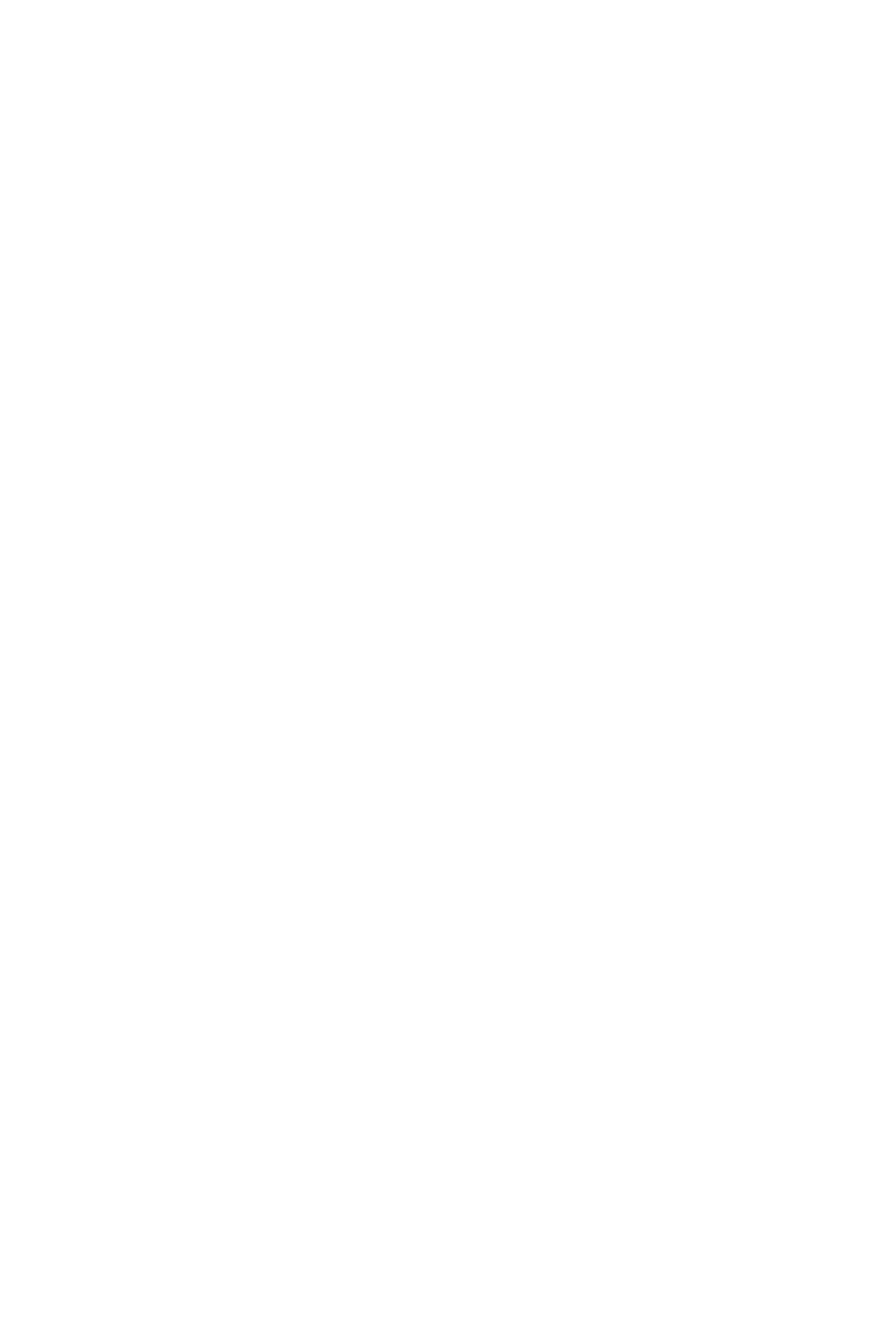
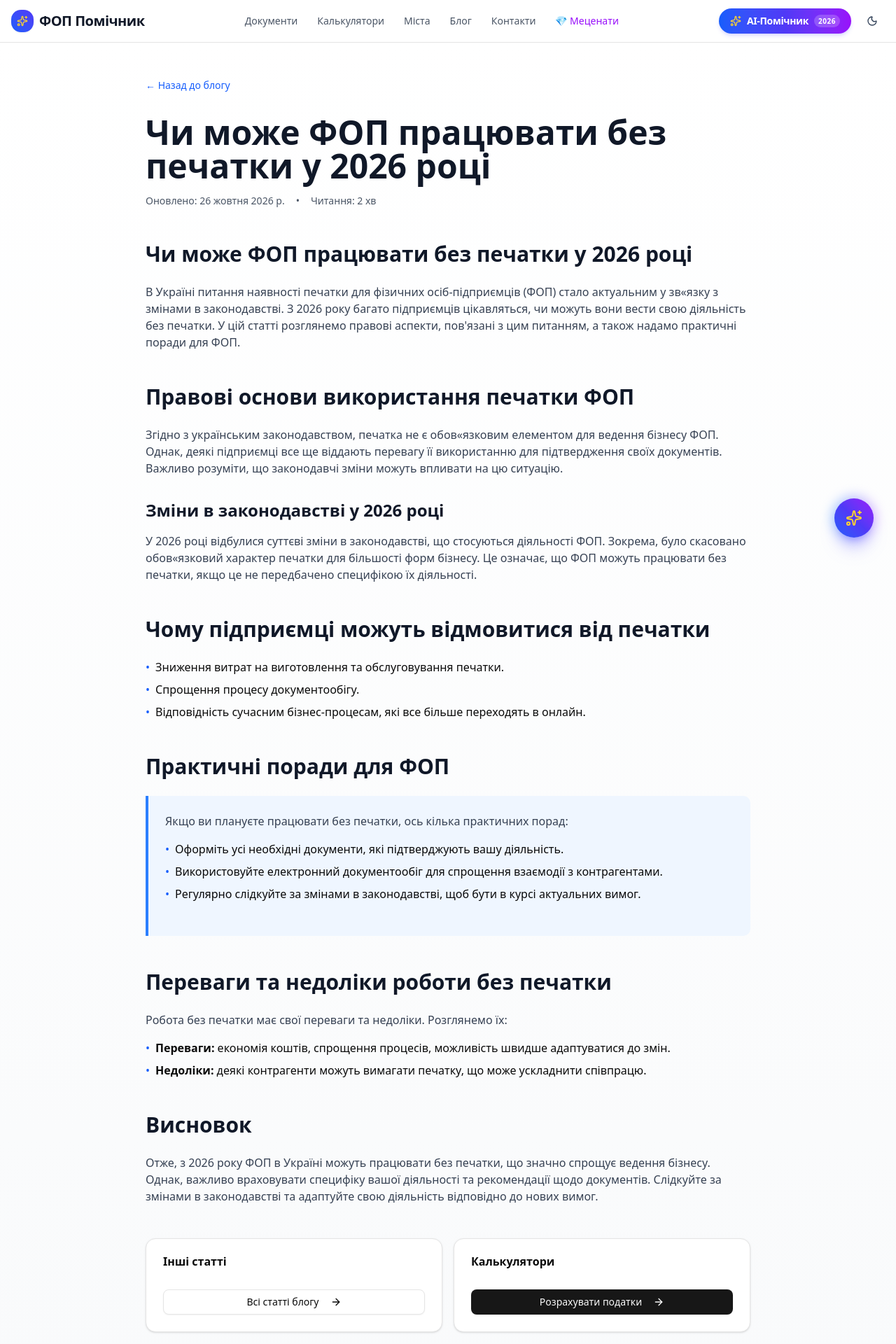
Before and after one commit to Orstan/FOP, a Next.js app: page /blog/chy-mozhe-fop-pratsyuvaty-bez-pechatky-u-2026-rotsi in a window 1280 px wide. Before the commit this address had no page. Shown: the top 1920 px of the page at 70% size. Before the commit the page ends 800 px from the top, so only its background shows below. Built offline with nearby package versions, Linux system fonts and the light colour scheme.

Commit message:
🤖 Автоматична генерація нової блог-статті

```diff
--- /dev/null
+++ b/app/blog/chy-mozhe-fop-pratsyuvaty-bez-pechatky-u-2026-rotsi/page.tsx
@@ -0,0 +1,114 @@
+import { Metadata } from "next";
+import Link from "next/link";
+import { Button } from "@/components/ui/button";
+import { Card, CardContent, CardHeader, CardTitle } from "@/components/ui/card";
+import { ArrowRight } from "lucide-react";
+
+export const metadata: Metadata = {
+  title: "Чи може ФОП працювати без печатки у 2026 році | ФОП Помічник 2026",
+  description: "В Україні питання наявності печатки для фізичних осіб-підприємців (ФОП) стало актуальним у зв\"язку з змінами в законодавстві. З 2026 року багато підприємці",
+  keywords: [
+    "печатка ФОП",
+    "робота без печатки"
+  ],
+  openGraph: {
+    title: "Чи може ФОП працювати без печатки у 2026 році",
+    description: "В Україні питання наявності печатки для фізичних осіб-підприємців (ФОП) стало актуальним у зв\"язку з змінами в законодавстві. З 2026 року багато підприємці",
+    type: "article",
+  },
+};
+
+export default function BlogPost() {
+  return (
+    <div className="min-h-screen bg-gradient-to-b from-white to-gray-50 dark:from-gray-950 dark:to-gray-900">
+      <main className="container mx-auto max-w-4xl px-4 py-12">
+        <article className="prose prose-lg dark:prose-invert max-w-none">
+          <div className="mb-8">
+            <Link
+              href="/blog"
+              className="text-blue-600 hover:text-blue-700 dark:text-blue-400 dark:hover:text-blue-300 text-sm font-medium no-underline"
+            >
+              &larr; Назад до блогу
+            </Link>
+          </div>
+
+          <h1 className="text-4xl md:text-5xl font-bold text-gray-900 dark:text-gray-100 mb-4">
+            Чи може ФОП працювати без печатки у 2026 році
+          </h1>
+
+          <div className="flex items-center gap-4 text-sm text-gray-600 dark:text-gray-400 mb-8 not-prose">
+            <time>Оновлено: 26 жовтня 2026 р.</time>
+            <span>&bull;</span>
+            <span>Читання: 2 хв</span>
+          </div>
+
+          <h2 className="text-3xl font-bold text-gray-900 dark:text-gray-100 mt-12 mb-6">Чи може ФОП працювати без печатки у 2026 році</h2>
+<p className="text-gray-700 dark:text-gray-300 mb-4">В Україні питання наявності печатки для фізичних осіб-підприємців (ФОП) стало актуальним у зв&laquo;язку з змінами в законодавстві. З 2026 року багато підприємців цікавляться, чи можуть вони вести свою діяльність без печатки. У цій статті розглянемо правові аспекти, пов'язані з цим питанням, а також надамо практичні поради для ФОП.</p>
+
+<h2 className="text-3xl font-bold text-gray-900 dark:text-gray-100 mt-12 mb-6">Правові основи використання печатки ФОП</h2>
+<p className="text-gray-700 dark:text-gray-300 mb-4">Згідно з українським законодавством, печатка не є обов&laquo;язковим елементом для ведення бізнесу ФОП. Однак, деякі підприємці все ще віддають перевагу її використанню для підтвердження своїх документів. Важливо розуміти, що законодавчі зміни можуть впливати на цю ситуацію.</p>
+
+<h3 className="text-2xl font-semibold text-gray-900 dark:text-gray-100 mt-8 mb-4">Зміни в законодавстві у 2026 році</h3>
+<p className="text-gray-700 dark:text-gray-300 mb-4">У 2026 році відбулися суттєві зміни в законодавстві, що стосуються діяльності ФОП. Зокрема, було скасовано обов&laquo;язковий характер печатки для більшості форм бізнесу. Це означає, що ФОП можуть працювати без печатки, якщо це не передбачено специфікою їх діяльності.</p>
+
+<h2 className="text-3xl font-bold text-gray-900 dark:text-gray-100 mt-12 mb-6">Чому підприємці можуть відмовитися від печатки</h2>
+<ul className="space-y-2 mb-6">
+  <li className="flex items-start gap-2"><span className="text-blue-600">•</span><span>Зниження витрат на виготовлення та обслуговування печатки.</span></li>
+  <li className="flex items-start gap-2"><span className="text-blue-600">•</span><span>Спрощення процесу документообігу.</span></li>
+  <li className="flex items-start gap-2"><span className="text-blue-600">•</span><span>Відповідність сучасним бізнес-процесам, які все більше переходять в онлайн.</span></li>
+</ul>
+
+<h2 className="text-3xl font-bold text-gray-900 dark:text-gray-100 mt-12 mb-6">Практичні поради для ФОП</h2>
+<div className="bg-blue-50 dark:bg-blue-950/30 border-l-4 border-blue-500 p-6 mb-8 rounded-r-lg">
+  <p className="text-gray-700 dark:text-gray-300 mb-4">Якщо ви плануєте працювати без печатки, ось кілька практичних порад:</p>
+  <ul className="space-y-2 mb-6">
+    <li className="flex items-start gap-2"><span className="text-blue-600">•</span><span>Оформіть усі необхідні документи, які підтверджують вашу діяльність.</span></li>
+    <li className="flex items-start gap-2"><span className="text-blue-600">•</span><span>Використовуйте електронний документообіг для спрощення взаємодії з контрагентами.</span></li>
+    <li className="flex items-start gap-2"><span className="text-blue-600">•</span><span>Регулярно слідкуйте за змінами в законодавстві, щоб бути в курсі актуальних вимог.</span></li>
+  </ul>
+</div>
+
+<h2 className="text-3xl font-bold text-gray-900 dark:text-gray-100 mt-12 mb-6">Переваги та недоліки роботи без печатки</h2>
+<p className="text-gray-700 dark:text-gray-300 mb-4">Робота без печатки має свої переваги та недоліки. Розглянемо їх:</p>
+<ul className="space-y-2 mb-6">
+  <li className="flex items-start gap-2"><span className="text-blue-600">•</span><span><strong>Переваги:</strong> економія коштів, спрощення процесів, можливість швидше адаптуватися до змін.</span></li>
+  <li className="flex items-start gap-2"><span className="text-blue-600">•</span><span><strong>Недоліки:</strong> деякі контрагенти можуть вимагати печатку, що може ускладнити співпрацю.</span></li>
+</ul>
+
+<h2 className="text-3xl font-bold text-gray-900 dark:text-gray-100 mt-12 mb-6">Висновок</h2>
+<p className="text-gray-700 dark:text-gray-300 mb-4">Отже, з 2026 року ФОП в Україні можуть працювати без печатки, що значно спрощує ведення бізнесу. Однак, важливо враховувати специфіку вашої діяльності та рекомендації щодо документів. Слідкуйте за змінами в законодавстві та адаптуйте свою діяльність відповідно до нових вимог.</p>
+
+          <div className="grid md:grid-cols-2 gap-4 not-prose mt-12">
+            <Card className="dark:bg-gray-900">
+              <CardHeader>
+                <CardTitle>Інші статті</CardTitle>
+              </CardHeader>
+              <CardContent>
+                <Button className="w-full" variant="outline" asChild>
+                  <Link href="/blog">
+                    Всі статті блогу
+                    <ArrowRight className="ml-2 h-4 w-4" />
+                  </Link>
+                </Button>
+              </CardContent>
+            </Card>
+
+            <Card className="dark:bg-gray-900">
+              <CardHeader>
+                <CardTitle>Калькулятори</CardTitle>
+              </CardHeader>
+              <CardContent>
+                <Button className="w-full" asChild>
+                  <Link href="/calculators">
+                    Розрахувати податки
+                    <ArrowRight className="ml-2 h-4 w-4" />
+                  </Link>
+                </Button>
+              </CardContent>
+            </Card>
+          </div>
+        </article>
+      </main>
+    </div>
+  );
+}
--- a/app/blog/page.tsx
+++ b/app/blog/page.tsx
@@ -18,6 +18,15 @@ export const metadata: Metadata = {
 
 export default function BlogPage() {
   const articles = [
+    {
+      title: "Чи може ФОП працювати без печатки у 2026 році",
+      description: "печатка ФОП - детальний гайд для підприємців",
+      slug: "chy-mozhe-fop-pratsyuvaty-bez-pechatky-u-2026-rotsi",
+      date: "2026-10-26",
+      readTime: "2 хв",
+      category: "Документи",
+      available: true,
+    },
     {
       title: "ЄСВ для ФОП 2026: хто може не платити під час воєнного стану",
       description: "ЄСВ 2026 - детальний гайд для підприємців",
--- a/app/sitemap.ts
+++ b/app/sitemap.ts
@@ -71,6 +71,7 @@ export default function sitemap(): MetadataRoute.Sitemap {
   })
 
   const blogPosts = [
+    'chy-mozhe-fop-pratsyuvaty-bez-pechatky-u-2026-rotsi',
     'yesv-dlya-fop-2026-khto-mozhe-ne-platyty-pid-chas-voyennoho-',
     'yak-fop-pereyty-na-zahal-nu-systemu-opodatkuvannya-u-2026-ro',
     'yak-pryzupynyty-diyal-nist-fop-pid-chas-sluzhby-v-zsu',
```
